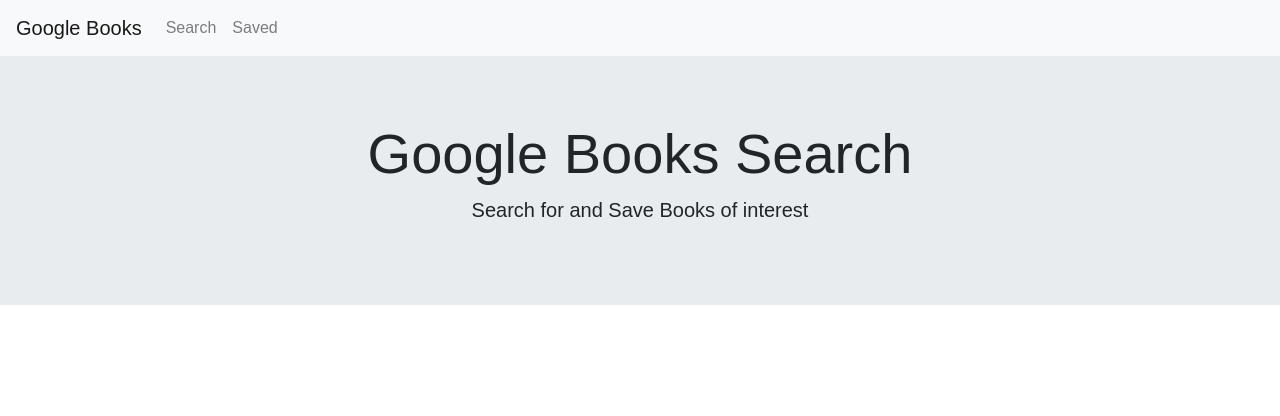
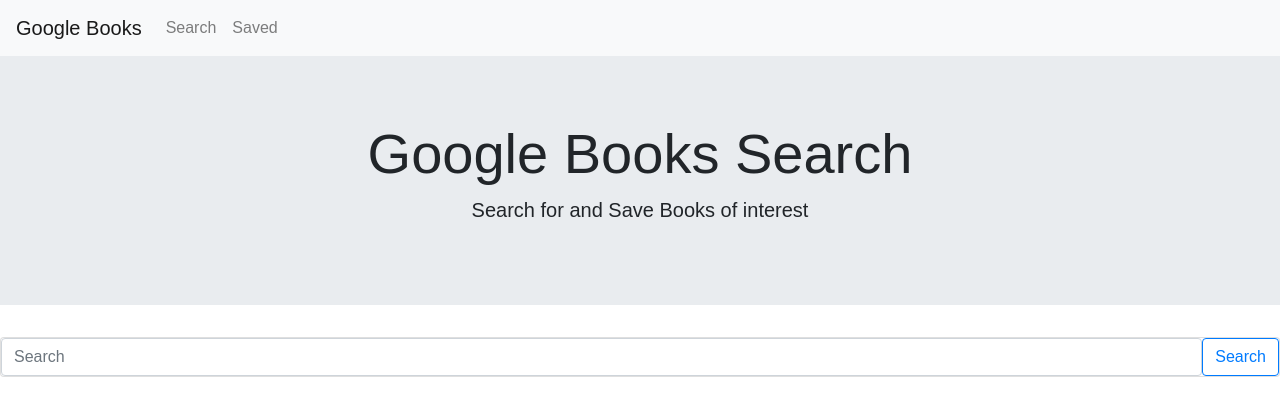
Before and after one commit to sammyk118/Google-Books, a React (Create React App) app in the folder create-react-express/client/: page / in a window 1280 px wide. Shown: the top 416 px of the page. Built offline with nearby package versions, Linux system fonts and the light colour scheme.

Commit message:
Create SearchBar component

```diff
--- a/create-react-express/client/src/App.js
+++ b/create-react-express/client/src/App.js
@@ -3,12 +3,14 @@ import logo from "./logo.svg";
 import "./App.css";
 import NavBar from "./Components/NavBar";
 import Jumbotron from "./Components/Jumbotron";
+import SearchBar from "./Components/SearchBar"
 
 function App() {
   return (
     <div>
       <NavBar />
       <Jumbotron />
+      <SearchBar/>
     </div>
   );
 }
--- a/create-react-express/client/src/Components/SearchBar/index.js
+++ b/create-react-express/client/src/Components/SearchBar/index.js
@@ -0,0 +1,23 @@
+import React from "react";
+import "./style.css";
+
+function SearchBar() {
+  return (
+    <div className="card">
+      <div class="input-group">
+        <input
+          type="search"
+          class="form-control rounded"
+          placeholder="Search"
+          aria-label="Search"
+          aria-describedby="search-addon"
+        />
+        <button type="button" class="btn btn-outline-primary">
+          Search
+        </button>
+      </div>
+    </div>
+  );
+}
+
+export default SearchBar;
```
